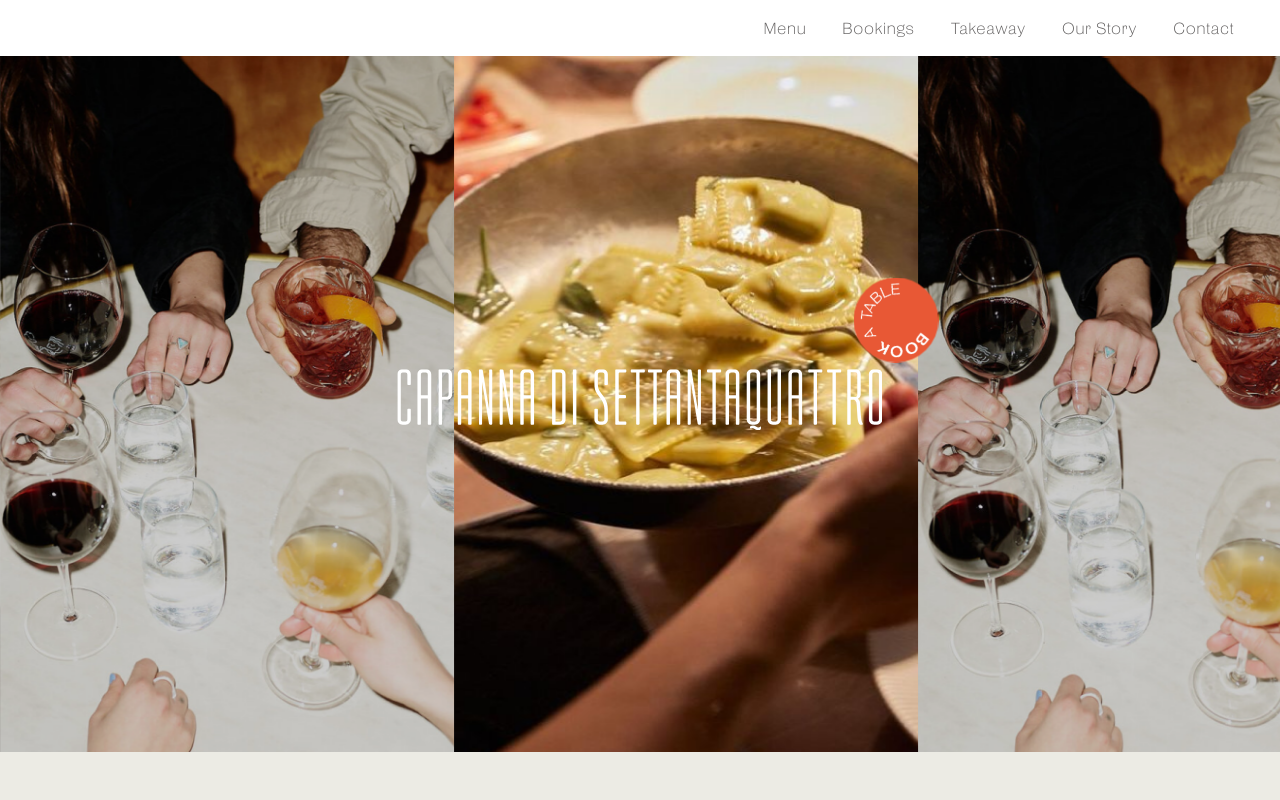
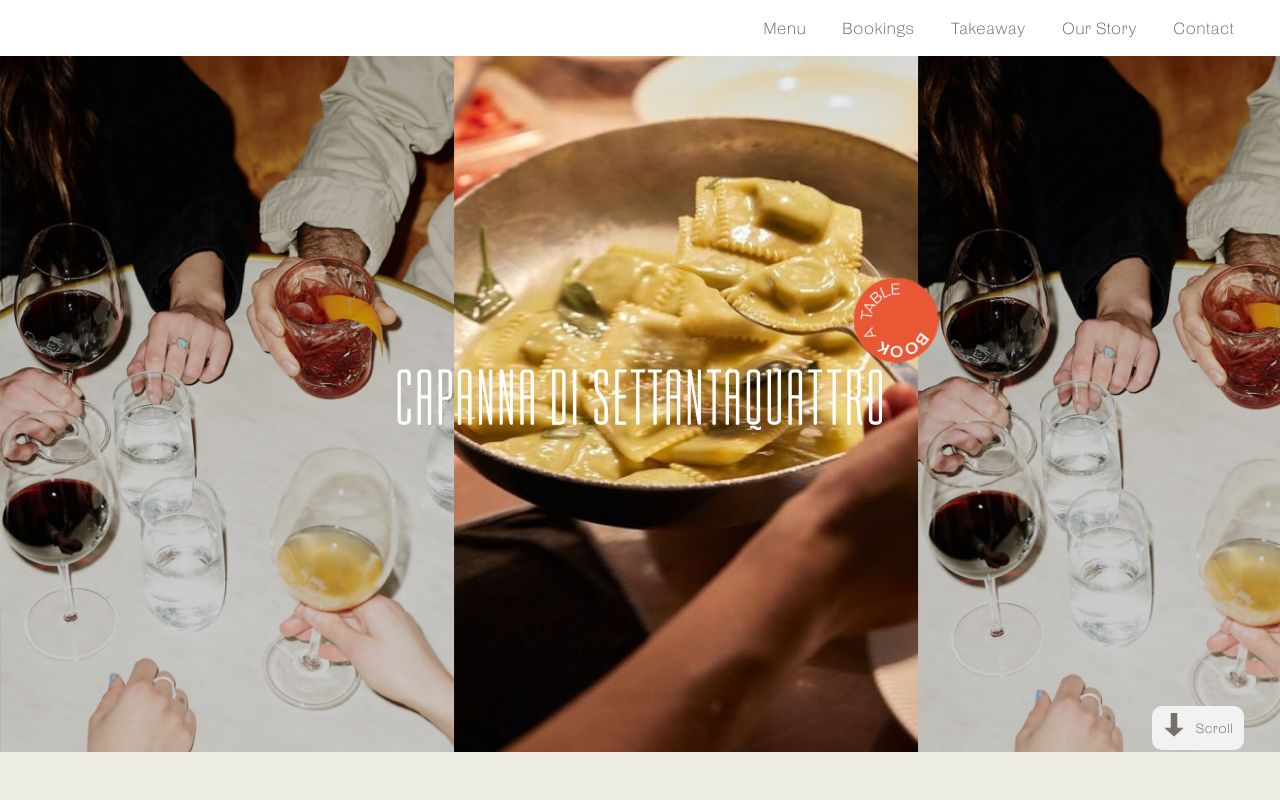
Before and after one commit to ozolinala/capanna74, a Next.js app: page / in a window 1280 px wide. Shown: the top 800 px of the page. Built offline with nearby package versions, Linux system fonts and the light colour scheme.

Commit message:
scroll arrow

```diff
--- a/src/components/ImageCarousel.js
+++ b/src/components/ImageCarousel.js
@@ -41,6 +41,12 @@ const ImageCarousel = ({ images }) => {
           />
         </div>
       </Link>
+      <div className={styles.scrollIndicator}>
+        <div className={styles.scrollContainer}>
+          <img src="/assets/grey-arrow.svg" alt="Scroll down" className={styles.downArrow} />
+          <span className={styles.scrollText}>Scroll</span>
+        </div>
+      </div>
     </div>
   );
 };
--- a/src/styles/LandingGrid.module.css
+++ b/src/styles/LandingGrid.module.css
@@ -47,6 +47,45 @@
   color: #fff; /* Set your desired text color */
   animation: spin 8s linear infinite; /* Adjust the animation duration and timing function as needed */
 }
+/* scroll icon */
+.scrollIndicator {
+  position: absolute;
+  bottom: 50px;
+  left: 90%;
+  background-color: var(--off-white);
+  padding: 10px;
+  border-radius: 10px;
+  display: flex;
+  flex-direction: row;
+  align-items: center;
+}
+
+.scrollContainer {
+  display: flex;
+  flex-direction: row;
+  align-items: center;
+}
+
+.scrollText {
+  font-size: 14px;
+  color: var(--grey);
+}
+
+.downArrow {
+  width: 24px;
+  height: 24px;
+  margin-right: 10px;
+  animation: jumpAnimation 1.8s infinite; /* Adjust the duration as needed */
+
+}
+@keyframes jumpAnimation {
+  0%, 100% {
+    transform: translateY(0);
+  }
+  50% {
+    transform: translateY(-3px);
+  }
+}
 
 @keyframes spin {
   from {
```
Also changed, not shown: public/assets/arrow.svg (added), public/assets/grey-arrow.svg (added).
